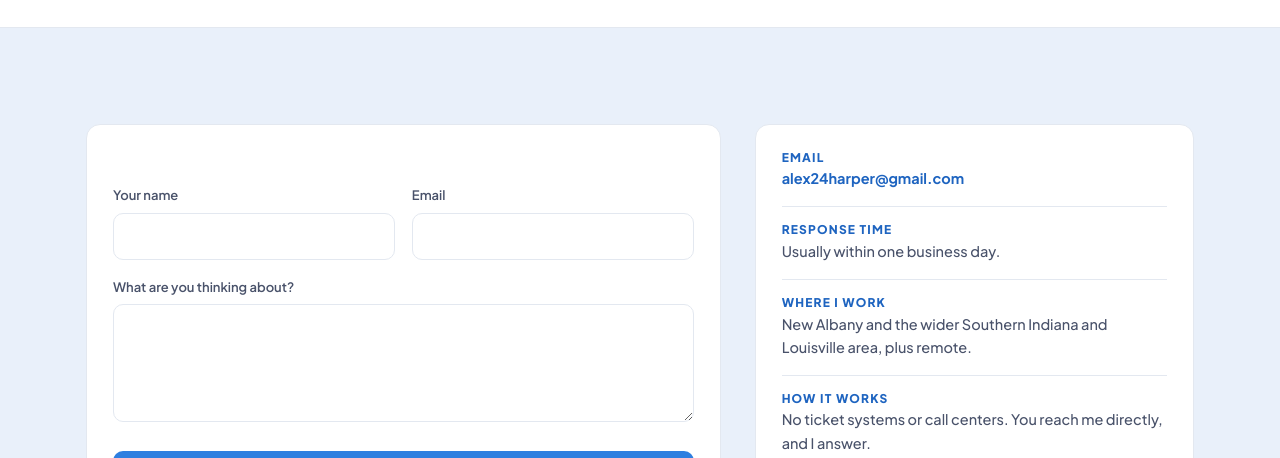
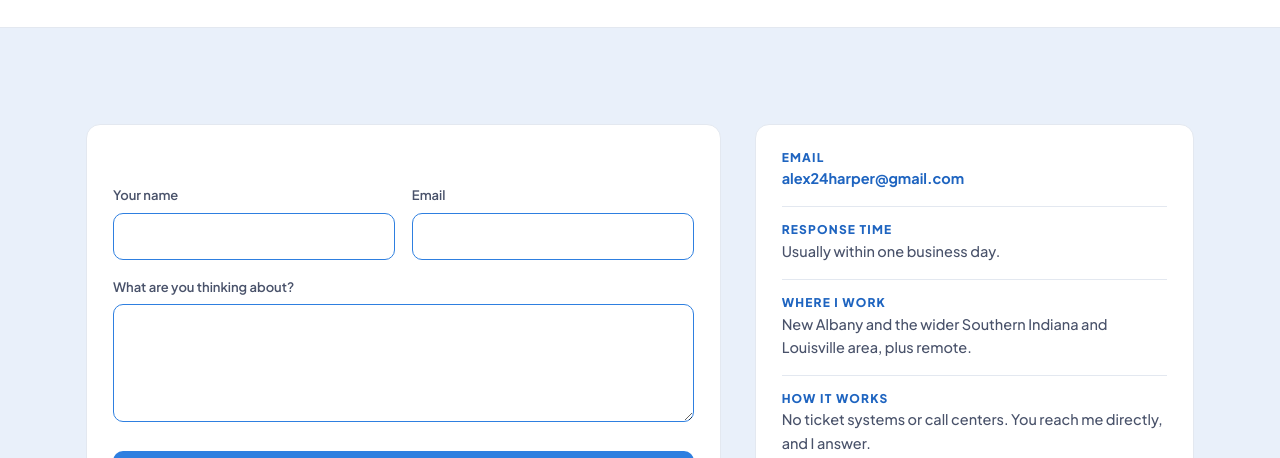
Before and after one commit to alexharper24/AlexHarperWeb, a plain HTML site: page contact.html in a window 1280 px wide. Shown: the part 342-800 px from the top of the page. Drawn offline with Linux system fonts and the light colour scheme.

Commit message:
Add files via upload

```diff
--- a/styles.css
+++ b/styles.css
@@ -206,8 +206,8 @@ form{margin-top:34px;text-align:left}
 .field{margin-bottom:17px}
 .frow{display:grid;grid-template-columns:1fr 1fr;gap:17px}
 label{display:block;font-size:13px;font-weight:600;color:var(--muted);margin-bottom:7px}
-input,textarea{width:100%;font-family:var(--font);font-size:15.5px;color:var(--ink);background:var(--surface);border:1px solid var(--line);border-radius:10px;padding:13px 15px;transition:border-color .2s}
-input:focus,textarea:focus{outline:none;border-color:var(--accent)}
+input,textarea{width:100%;font-family:var(--font);font-size:15.5px;color:var(--ink);background:var(--surface);border:1.5px solid var(--accent);border-radius:10px;padding:13px 15px;transition:border-color .2s,box-shadow .2s}
+input:focus,textarea:focus{outline:none;border-color:var(--accent-2);box-shadow:0 0 0 3px rgba(46,127,224,.18)}
 textarea{resize:vertical;min-height:118px}
 form .btn-primary{width:100%;justify-content:center;margin-top:4px}
 .or{text-align:center;color:var(--muted);font-size:14px;margin-top:22px}
@@ -353,6 +353,7 @@ footer{background:var(--dark);color:var(--muted-dark);padding:54px 0 40px;border
 
 
 
+
 /* ==CTA-FINAL== */
 .cta,.cta-band{background:linear-gradient(135deg,#2B79D6 0%,#174E9E 100%);color:#fff}
 .block.cta{padding:60px 0}
```
